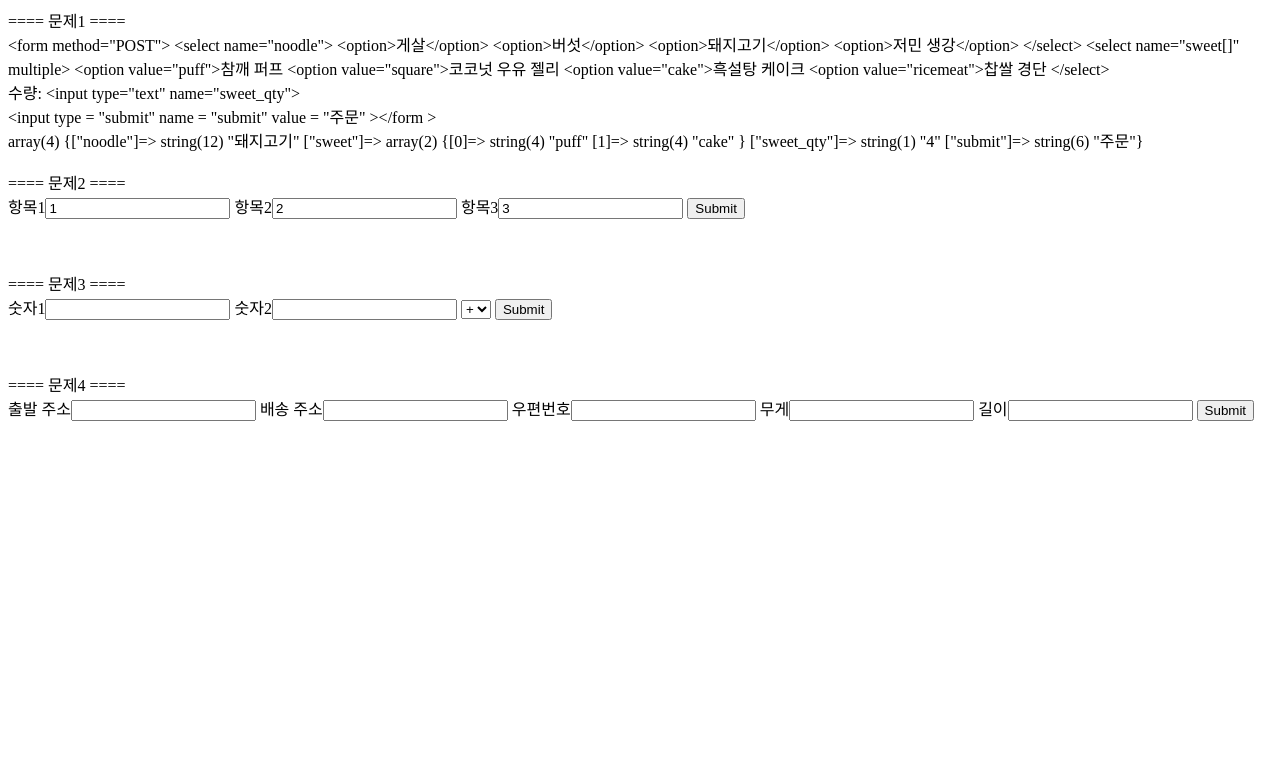
After one commit to read0more/php-test, a PHP site: page /chapter7.php in a window 1280 px wide. The commit adds this page. Shown: the top 783 px of the page. Run offline with PHP 8.4, Linux system fonts and the light colour scheme.

Commit message:
Chapter7

```diff
--- /dev/null
+++ b/chapter7.php
@@ -0,0 +1,248 @@
+<?php
+ini_set('display_errors', 1);
+ini_set('display_startup_errors', 1);
+error_reporting(E_ALL);
+
+/*
+ * 문제1. 아래의 HTML에서 noodle은세 번째 옵션을 선택하고, sweet은 첫 번째와 세번째 옵션을 선택하고,
+ * 텍스트 박스에 4를 입력하고 제출하면 $_POST는 어떻게 보이는가
+ *
+ */
+echo '==== 문제1 ====<br/>';
+echo htmlentities('
+<form method="POST">
+    <select name="noodle">
+        <option>게살</option>
+        <option>버섯</option>
+        <option>돼지고기</option>
+        <option>저민 생강</option>
+    </select>
+    ');
+echo htmlentities(
+    '<select name="sweet[]" multiple>
+        <option value="puff">참깨 퍼프
+        <option value="square">코코넛 우유 젤리
+        <option value="cake">흑설탕 케이크
+        <option value="ricemeat">찹쌀 경단
+    </select>'
+);
+echo "<br/>";
+echo htmlentities(
+    '수량: <input type="text" name="sweet_qty">'
+);
+echo "<br />";
+echo htmlentities('<input type = "submit" name = "submit" value = "주문" ></form >');
+
+echo '<br />';
+echo 'array(4) {["noodle"]=> string(12) "돼지고기" ["sweet"]=> array(2) {[0]=> string(4) "puff" [1]=> string(4) "cake" } ["sweet_qty"]=> string(1) "4" ["submit"]=> string(6) "주문"}';
+echo '<br/><br/>';
+
+/*
+ * 문제2. 모든 폼 매개변수와 각각의 값 출력하는 process_form() 함수 작성. 폼 매개변수의 값은 모두 스칼라 값이라 가정
+ *
+ * 문제5. 폼 매개변수 출력
+ */
+echo '==== 문제2 ====<br/>';
+echo '
+<form name="q2" method="post">
+    항목1<input name="q2_one" type="text" value="1">
+    항목2<input name="q2_two" type="text" value="2">
+    항목3<input name="q2_three" type="text" value="3">
+    <input type="submit">
+</form>
+';
+
+if ($_SERVER['REQUEST_METHOD'] === 'POST') {
+    process_form();
+}
+
+function print_array($arr)
+{
+    echo '<ul>';
+    foreach ($arr as $key => $value) {
+        if (is_array($value)) {
+            echo '<li>' . htmlentities($key) . ':</li>';
+            print_array($value);
+        } else {
+            echo '<li>' . htmlentities($key) . ' = ' . htmlentities($value) . ':</li>';
+        }
+    }
+    echo '</ul>';
+}
+
+
+function process_form()
+{
+    print_array($_POST);
+}
+
+echo '<br/><br/>';
+
+/*
+ * 문제3. 두 텍스트 박스에 수를 입력하고 <select> 메뉴로 덧셈, 뺄셈, 곱셈, 나눗셈 연산자 고르는 폼 출력
+ * 입력값이 숫자인지, 선택한 연산에 적당한지 검증
+ * 폼 처리 함수는 두 수, 연산자, 계산 결과가 포함된 수식을 출력(4 * 2 = 8)
+ */
+echo '==== 문제3 ====<br/>';
+$operators = ['+', '-', '*', '/'];
+echo '
+    <form method="post">
+    숫자1<input name="q3_one" type="number">
+    숫자2<input name="q3_two" type="number">
+    <select name="q3_operator">
+    ';
+
+foreach ($operators as $operator) {
+    echo "<option>$operator</option>";
+}
+echo '
+    </select>
+    <input type="submit">
+    </form>
+';
+
+if ($_SERVER['REQUEST_METHOD'] === 'POST') {
+    [$values, $errors] = q3Validation();
+
+    if (count($errors)) {
+        foreach ($errors as $error) {
+            echo $error;
+        }
+    } else {
+        echo q3GetResult(...$values);
+    }
+}
+
+function q3GetResult($one, $two, $operator)
+{
+    switch ($operator) {
+        case "+":
+            $result = $one + $two;
+            break;
+        case "-":
+            $result = $one - $two;
+            break;
+        case "*":
+            $result = $one * $two;
+            break;
+        case "/":
+            $result = $one / $two;
+            break;
+    }
+
+    return "$one $operator $two = $result";
+}
+
+function q3Validation()
+{
+    $errors = [];
+    $operator = filter_input(INPUT_POST, 'q3_operator');
+    $one = filter_input(INPUT_POST, 'q3_one', FILTER_VALIDATE_INT);
+
+    if ($one === false) {
+        $errors[] = '숫자1에 숫자를 입력해 주세요.<br />';
+    }
+
+    $two = filter_input(INPUT_POST, 'q3_two', FILTER_VALIDATE_INT);
+    if ($two === false) {
+        $errors[] = '숫자2에 숫자를 입력해 주세요.<br />';
+    }
+
+    if (!$operator) {
+        $errors[] = '연산자를 선택해주세요.<br />';
+    }
+
+    if ($operator === '/' && $two === 0) {
+        $errors[] = '0으로 나눌 수 없습니다.<br />';
+    }
+
+    if (!in_array($operator, $GLOBALS['operators'])) {
+        $errors[] = '사용할 수 없는 연산자입니다.<br />';
+    }
+
+    return [[$one, $two, $operator], $errors];
+}
+
+echo '<br/><br/>';
+
+
+/*
+ * 문제4. 출발 주소, 배송 주소, 화물 제원, 무게 폼 입력 항목을 받는다
+ * 검증은 무게가 150파운드 이하인지 가장 긴 부분의 길이가 36인치 이하인지 검사
+ * 우편번호가 형식에 맞는지 확인한다
+ *
+ */
+echo '==== 문제4 ====<br/>';
+echo '
+    <form method="post">
+    출발 주소<input name="q4_start" type="text">
+    배송 주소<input name="q4_end" type="text">
+    우편번호<input name="q4_postcode" type="text">
+    무게<input name="q4_pound" type="text">
+    길이<input name="q4_length" type="text">
+       <input type="submit">
+    </form>
+    ';
+
+if ($_SERVER['REQUEST_METHOD'] === 'POST') {
+    [$values, $errors] = q4Validation();
+
+    if (count($errors)) {
+        foreach ($errors as $error) {
+            echo $error;
+        }
+    } else {
+        echo q4GetResult($values);
+    }
+}
+
+function q4GetResult($values)
+{
+    [$start, $end, $postcode, $pound, $length] = $values;
+    return <<<q4
+        출발 주소 : $start<br />
+        배송 주소 : $end<br />
+        우편번호 : $postcode<br />
+        무게(파운드) : $pound<br />
+        길이(인치) : $length<br />
+    q4;
+}
+
+function q4Validation()
+{
+    $errors = [];
+    $start = filter_input(INPUT_POST, 'q4_start');
+    $end = filter_input(INPUT_POST, 'q4_end');
+    $postcode = filter_input(INPUT_POST, 'q4_postcode', FILTER_VALIDATE_INT);
+    $pound = filter_input(INPUT_POST, 'q4_pound', FILTER_VALIDATE_INT);
+    $length = filter_input(INPUT_POST, 'q4_length', FILTER_VALIDATE_INT);
+    $values = [$start, $end, $postcode, $pound, $length];
+
+    if ($postcode === false) {
+        $errors[] = '우편번호에 숫자를 입력해주세요.<br />';
+    } else {
+        if (strlen($postcode) !== 5) {
+            $errors[] = '우편번호는 5자리 숫자입니다.<br />';
+        }
+    }
+
+    if ($pound === false) {
+        $errors[] = '무게(파운드)에 숫자를 입력해주세요.<br />';
+    } else {
+        if (150 < $pound) {
+            $errors[] = '무게(파운드)는 150파운드 이여야 합니다.<br />';
+        }
+    }
+
+    if ($length === false) {
+        $errors[] = '길이(인치)에 숫자를 입력해주세요.<br />';
+    } else {
+        if (36 < $length) {
+            $errors[] = '길이(인치)는 36인치 이여야 합니다.<br />';
+        }
+    }
+
+    return [$values, $errors];
+}
+
+?>
--- a/index.php
+++ b/index.php
@@ -14,5 +14,6 @@
 <a href="chapter4.php">챕터4 연습문제</a>
 <a href="chapter5.php">챕터5 연습문제</a>
 <a href="chapter6.php">챕터6 연습문제</a>
+<a href="chapter7.php">챕터7 연습문제</a>
 </body>
 </html>
```
